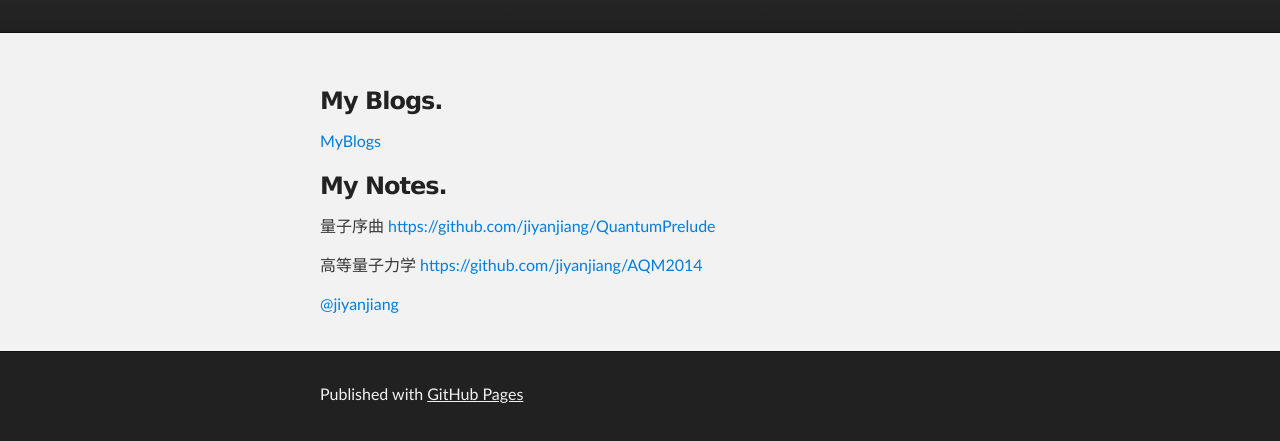
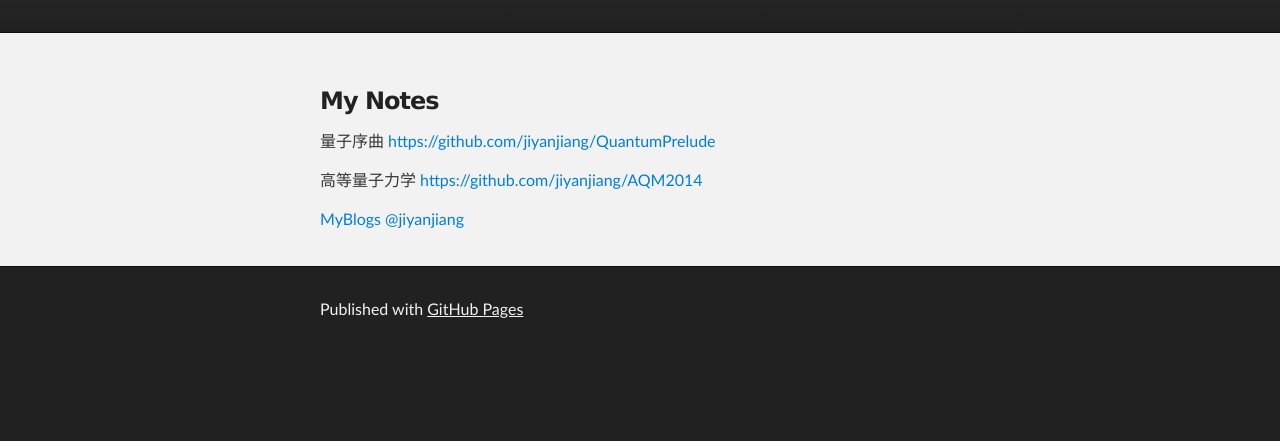
Before and after one commit to jiyanjiang/jiyanjiang.github.io, a plain HTML site: page index.html in a window 1280 px wide. Shown: the part 177-618 px from the top of the page. Drawn offline with Linux system fonts and the light colour scheme.

Commit message:
Replace master branch with page content via GitHub

```diff
--- a/index.html
+++ b/index.html
@@ -28,18 +28,13 @@
     <div id="main_content_wrap" class="outer">
       <section id="main_content" class="inner">
         <h3>
-<a id="my-blogs" class="anchor" href="#my-blogs" aria-hidden="true"><span class="octicon octicon-link"></span></a>My Blogs.</h3>
-
-<p><a href="http://jiyanjiang.github.io/MyBlogs">MyBlogs</a></p>
-
-<h3>
-<a id="my-notes" class="anchor" href="#my-notes" aria-hidden="true"><span class="octicon octicon-link"></span></a>My Notes.</h3>
+<a id="my-notes" class="anchor" href="#my-notes" aria-hidden="true"><span class="octicon octicon-link"></span></a>My Notes</h3>
 
 <p>量子序曲 <a href="https://github.com/jiyanjiang/QuantumPrelude">https://github.com/jiyanjiang/QuantumPrelude</a></p>
 
 <p>高等量子力学 <a href="https://github.com/jiyanjiang/AQM2014">https://github.com/jiyanjiang/AQM2014</a></p>
 
-<p><a href="https://github.com/jiyanjiang" class="user-mention">@jiyanjiang</a></p>
+<p><a href="http://jiyanjiang.github.io/MyBlogs">MyBlogs</a> <a href="https://github.com/jiyanjiang" class="user-mention">@jiyanjiang</a></p>
       </section>
     </div>
 
--- a/params.json
+++ b/params.json
@@ -1 +1 @@
-{"name":"Jiyanjiang.GitHub.io","tagline":"My personal page.","body":"### My Blogs.\r\n\r\n[MyBlogs](http://jiyanjiang.github.io/MyBlogs)\r\n\r\n### My Notes.\r\n\r\n量子序曲 <https://github.com/jiyanjiang/QuantumPrelude>\r\n\r\n高等量子力学 <https://github.com/jiyanjiang/AQM2014>\r\n\r\n@jiyanjiang","google":"","note":"Don't delete this file! It's used internally to help with page regeneration."}
+{"name":"Jiyanjiang.GitHub.io","tagline":"My personal page.","body":"### My Notes\r\n\r\n量子序曲 <https://github.com/jiyanjiang/QuantumPrelude>\r\n\r\n高等量子力学 <https://github.com/jiyanjiang/AQM2014>\r\n\r\n[MyBlogs](http://jiyanjiang.github.io/MyBlogs) @jiyanjiang\r\n\r\n","google":"","note":"Don't delete this file! It's used internally to help with page regeneration."}
```
